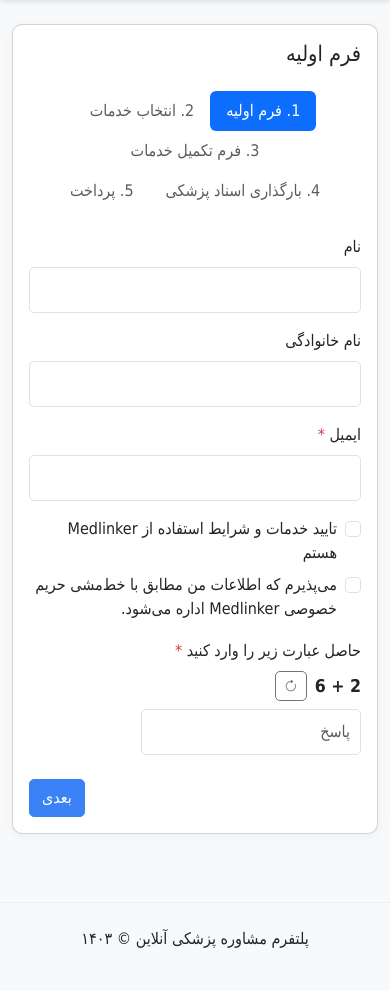
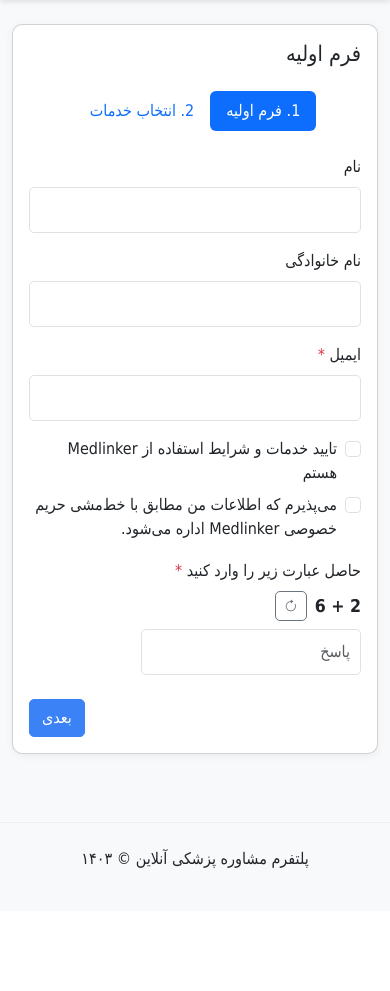
Before and after one commit to komeil1980/medical_app, a Flask app: template templates/record/create.html in a window 390 px wide. Shown: the part 56-1047 px from the top of the page. After the commit the page ends 924 px from the top, so only its background shows below. Run offline with Flask 3, Linux system fonts and the light colour scheme; the template is opened without the code that fills it: values that come from a table or form of the project are taken from there, others are empty; some web fonts are replaced.

Commit message:
مرحله دوم

```diff
--- a/templates/record/create.html
+++ b/templates/record/create.html
@@ -11,23 +11,14 @@
                 <!-- Stepper -->
                 <ul class="nav nav-pills mb-4 justify-content-center" id="pills-tab" role="tablist">
                     <li class="nav-item" role="presentation">
-                        <button class="nav-link active" id="step1-tab" data-bs-toggle="pill" data-bs-target="#step1" type="button" role="tab" aria-controls="step1" aria-selected="true">1. فرم اولیه</button>
+                        <button class="nav-link active" id="step1-tab" type="button">1. فرم اولیه</button>
                     </li>
                     <li class="nav-item" role="presentation">
-                        <button class="nav-link" id="step2-tab" type="button" disabled>2. انتخاب خدمات</button>
-                    </li>
-                    <li class="nav-item" role="presentation">
-                        <button class="nav-link" id="step3-tab" type="button" disabled>3. فرم تکمیل خدمات</button>
-                    </li>
-                    <li class="nav-item" role="presentation">
-                        <button class="nav-link" id="step4-tab" type="button" disabled>4. بارگذاری اسناد پزشکی</button>
-                    </li>
-                    <li class="nav-item" role="presentation">
-                        <button class="nav-link" id="step5-tab" type="button" disabled>5. پرداخت</button>
+                        <button class="nav-link" id="step2-tab" type="button">2. انتخاب خدمات</button>
                     </li>
                 </ul>
-                <!-- Step 1 Form -->
-                <form method="POST" autocomplete="off">
+                <form method="POST" autocomplete="off" id="multiStepForm">
+                    <div id="step1-section">
                         <div class="row mb-3">
                             <div class="col-md-4 mb-3 mb-md-0">
                                 <label for="first_name" class="form-label">نام</label>
@@ -75,7 +66,43 @@
                             </div>
                         </div>
                         <div class="d-flex justify-content-end">
-                        <button type="submit" class="btn btn-primary">بعدی</button>
+                            <button type="button" class="btn btn-primary" id="next-step">بعدی</button>
+                        </div>
+                    </div>
+                    <!-- Step 2: انتخاب خدمات -->
+                    <div id="step2-section" style="display:none;">
+                        <div class="row justify-content-center">
+                            <div class="col-lg-7 col-md-10">
+                                <div class="card shadow-sm border-0 p-4 mb-4">
+    <div class="mb-3">
+        <h5 class="fw-bold mb-2">قبل از شروع</h5>
+        <div class="text-secondary" style="font-size:0.98rem;">
+            توصیه می‌کنیم هر گونه مستندات بالینی (به عنوان مثال، هر گونه تشخیص یا گزارش پزشکی قبلی) را تهیه کنید تا به پزشک ما اجازه دهد پیشینه پزشکی بیمار را بهتر بررسی نماید.
+        </div>
+    </div>
+    <h4 class="mb-3">انتخاب بیماری مورد نظر</h4>
+    <div class="alert alert-info py-2 mb-3" style="font-size:0.97rem;">
+        لطفاً بیماری مرتبط با خدمات مورد نیاز خود را انتخاب کنید. این لیست به صورت خودکار با تغییرات پنل مدیریت بروزرسانی می‌شود.
+    </div>
+    <h6 class="mb-3">خدمات پزشکی</h6>
+    <div class="disease-radio-list mb-4">
+                                        {% for disease in diseases %}
+                                        <div class="form-check mb-2 ps-4">
+                                            <input class="form-check-input" type="radio" name="disease_id" id="disease-{{ disease.id }}" value="{{ disease.id }}" required>
+                                            <label class="form-check-label" for="disease-{{ disease.id }}">
+                                                <span class="fw-semibold">{{ disease.name }}</span>
+                                                {% if disease.category %}<span class="text-muted small ms-2">({{ disease.category }})</span>{% endif %}
+                                            </label>
+                                        </div>
+                                        {% endfor %}
+                                    </div>
+                                    <div class="d-flex justify-content-between mt-4">
+                                        <button type="button" class="btn btn-outline-secondary px-4" id="prev-step">قبلی</button>
+                                        <button type="submit" class="btn btn-primary px-4">ثبت نهایی</button>
+                                    </div>
+                                </div>
+                            </div>
+                        </div>
                     </div>
                 </form>
             </div>
@@ -98,5 +125,54 @@ document.addEventListener('DOMContentLoaded', function() {
     generateCaptcha();
     document.getElementById('captcha_answer').onpaste = e => e.preventDefault();
 });
+
+// Multi-step form control
+const nextStepButton = document.getElementById('next-step');
+const prevStepButton = document.getElementById('prev-step');
+const step1Section = document.getElementById('step1-section');
+const step2Section = document.getElementById('step2-section');
+const step1Tab = document.getElementById('step1-tab');
+const step2Tab = document.getElementById('step2-tab');
+
+nextStepButton.addEventListener('click', function() {
+    if (validateStep1()) {
+        step1Section.style.display = 'none';
+        step2Section.style.display = 'block';
+        step1Tab.classList.remove('active');
+        step2Tab.classList.add('active');
+    }
+});
+
+prevStepButton.addEventListener('click', function() {
+    step1Section.style.display = 'block';
+    step2Section.style.display = 'none';
+    step1Tab.classList.add('active');
+    step2Tab.classList.remove('active');
+});
+
+function toEnglishDigits(str) {
+    // تبدیل اعداد فارسی و عربی به انگلیسی
+    return str.replace(/[۰-۹]/g, d => String.fromCharCode(d.charCodeAt(0) - 1728))
+              .replace(/[٠-٩]/g, d => String.fromCharCode(d.charCodeAt(0) - 1632));
+}
+
+function validateStep1() {
+    const firstName = document.getElementById('first_name').value;
+    const lastName = document.getElementById('last_name').value;
+    const email = document.getElementById('email').value;
+    const terms = document.getElementById('terms').checked;
+    const privacy = document.getElementById('privacy').checked;
+    let captchaAnswer = document.getElementById('captcha_answer').value;
+    const captchaCorrect = document.getElementById('captcha_correct').value;
+
+    captchaAnswer = toEnglishDigits(captchaAnswer.trim());
+
+    if (firstName && lastName && email && terms && privacy && captchaAnswer === captchaCorrect) {
+        return true;
+    } else {
+        alert('لطفا اطلاعات را به درستی وارد کنید.');
+        return false;
+    }
+}
 </script>
 {% endblock %}
```
Also changed, not shown: 2 other files. Lines whose indentation alone changed are shown as unchanged.
